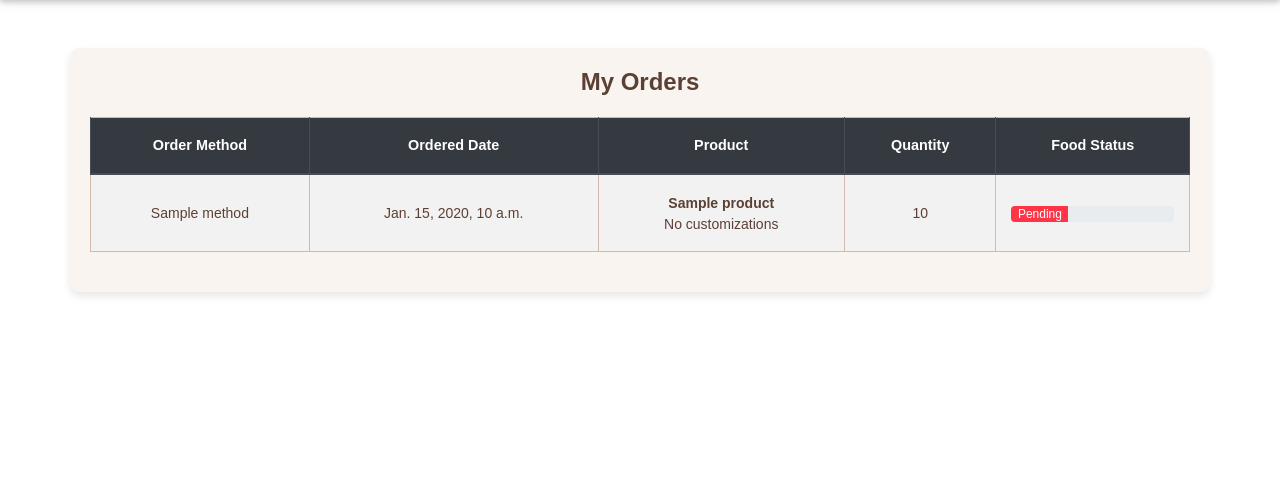
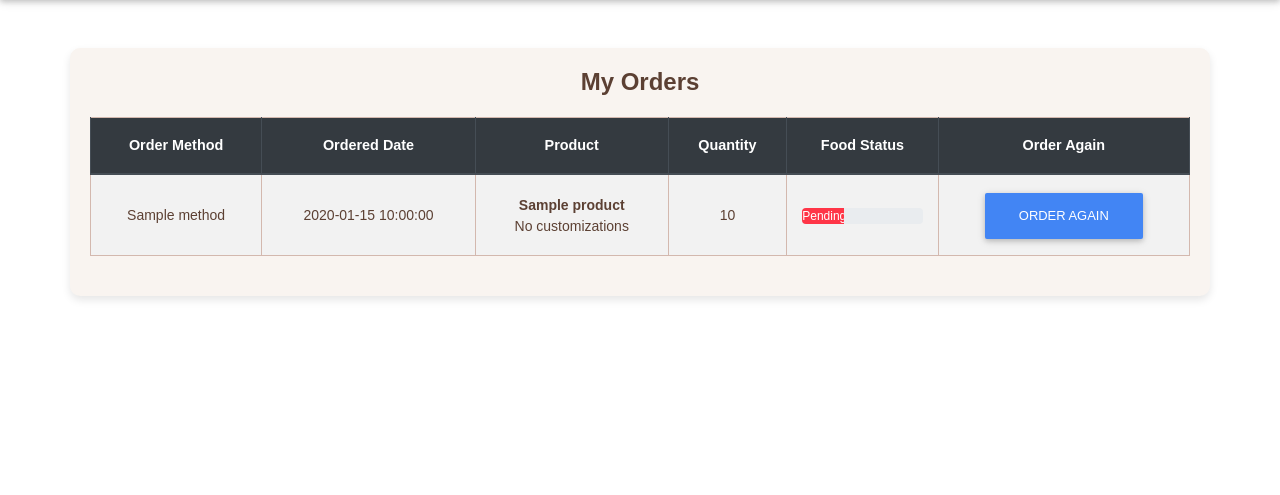
Before and after one commit to YapYuNing08/GitExercise-TT5L-10, a Django app: template deliver/customer/templates/customer/order_history.html in a window 1280 px wide. Shown: the part 80-575 px from the top of the page. Run offline with Django 5.2, Linux system fonts and the light colour scheme; the template is opened without the code that fills it: most values are stand-ins (such as "Sample title", 1, 10 or a date in 2020); some libraries are stand-ins or nearby versions.

Commit message:
Update order_history.html

```diff
--- a/deliver/customer/templates/customer/order_history.html
+++ b/deliver/customer/templates/customer/order_history.html
@@ -10,18 +10,21 @@
                 <th>Product</th>
                 <th>Quantity</th>
                 <th>Food Status</th>
+                <th>Order Again</th>
             </tr>
         </thead>
         <tbody>
             {% for order in order_placed %}
             <tr>
+
+
                 <td>{% if order.method == 'Pick Up' %}
                         {{ order.method }} : {{order.order_id}}
                     {% else %}
                         {{ order.method }}
                     {% endif %}
                 </td>
-                <td>{{ order.ordered_date }}</td>
+                <td>{{ order.ordered_date|date:"Y-m-d H:i:s" }}</td>
                 <td>
                     <div class="product-title">{{ order.product.title }}</div>
                     {% if order.customizations.exists %}
@@ -49,6 +52,9 @@
                     </div>
                 </td>
                 {% endif %}
+                <td>
+                    <a href="{% url 'order_again' order.id %}" class="btn btn-primary">Order Again</a>
+                </td>
             </tr>
             {% endfor %}
         </tbody>
```
